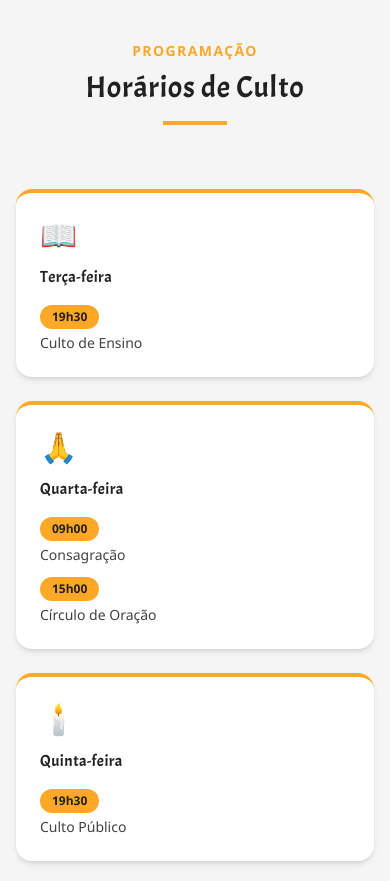
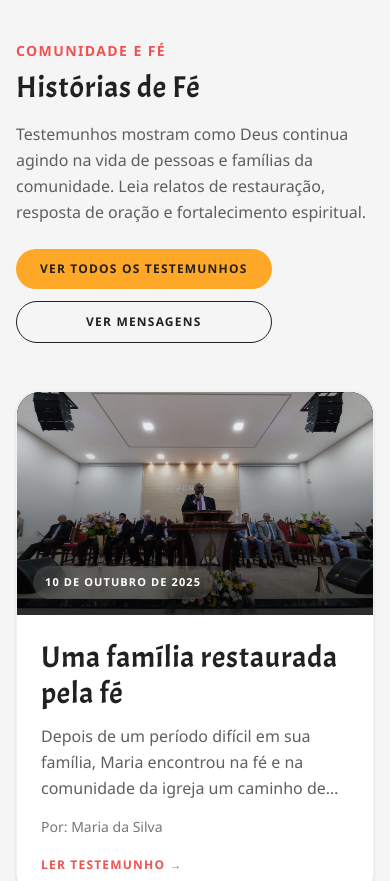
Before and after one commit to JrValerio/admadureira-atibaia, a Next.js app: page / in a window 390 px wide. Shown: the part 6020-6901 px from the top of the page. Built offline with nearby package versions, Linux system fonts and the light colour scheme; no server answers.

Commit message:
feat: add testimonies highlights to home

```diff
--- a/src/app/page.tsx
+++ b/src/app/page.tsx
@@ -5,6 +5,7 @@ import Destaques from "@/sections/Destaques";
 import ProximosEventos from "@/sections/ProximosEventos";
 import Cultos from "@/sections/Cultos";
 import UltimasMensagens from "@/sections/UltimasMensagens";
+import HistoriasDeFe from "@/sections/HistoriasDeFe";
 
 export default function Home() {
   return (
@@ -15,6 +16,7 @@ export default function Home() {
       <Destaques />
       <ProximosEventos />
       <UltimasMensagens />
+      <HistoriasDeFe />
       <Cultos />
     </main>
   );
--- /dev/null
+++ b/src/sections/HistoriasDeFe.tsx
@@ -0,0 +1,94 @@
+import Image from "next/image";
+import Link from "next/link";
+import { getTestemunhosRecentes } from "@/data/testemunhos";
+
+function formatDate(data: string) {
+  return new Intl.DateTimeFormat("pt-BR", {
+    day: "2-digit",
+    month: "long",
+    year: "numeric",
+  }).format(new Date(`${data}T12:00:00-03:00`));
+}
+
+export default function HistoriasDeFe() {
+  const testemunhos = getTestemunhosRecentes(2);
+
+  return (
+    <section id="testemunhos" className="py-24 bg-[#f5f5f5]">
+      <div className="max-w-6xl mx-auto px-4">
+        <div className="flex items-end justify-between gap-6 flex-wrap mb-12">
+          <div className="max-w-2xl">
+            <p className="text-[#ef5350] text-sm font-semibold tracking-widest uppercase mb-2">
+              Comunidade e fé
+            </p>
+            <h2 className="font-acme text-3xl md:text-4xl text-[#212121] tracking-wide mb-4">
+              Histórias de Fé
+            </h2>
+            <p className="text-[#5f5f5f] leading-relaxed">
+              Testemunhos mostram como Deus continua agindo na vida de pessoas e
+              famílias da comunidade. Leia relatos de restauração, resposta de
+              oração e fortalecimento espiritual.
+            </p>
+          </div>
+
+          <div className="flex flex-col sm:flex-row gap-3">
+            <Link
+              href="/testemunhos"
+              className="inline-flex items-center justify-center bg-[#ffa726] hover:bg-[#ffb74d] text-[#212121] font-bold text-xs tracking-widest uppercase px-6 py-3 rounded-full transition-colors"
+            >
+              Ver todos os testemunhos
+            </Link>
+            <Link
+              href="/mensagens"
+              className="inline-flex items-center justify-center border border-[#212121] text-[#212121] hover:bg-[#212121] hover:text-white font-bold text-xs tracking-widest uppercase px-6 py-3 rounded-full transition-colors"
+            >
+              Ver mensagens
+            </Link>
+          </div>
+        </div>
+
+        <div className="grid grid-cols-1 lg:grid-cols-2 gap-8">
+          {testemunhos.map((testemunho) => (
+            <Link
+              key={testemunho.slug}
+              href={`/testemunhos/${testemunho.slug}`}
+              className="group rounded-3xl overflow-hidden bg-white border border-black/5 shadow-sm hover:shadow-lg transition-shadow"
+            >
+              <div className="relative aspect-[16/10] bg-[#111] overflow-hidden">
+                <Image
+                  src={testemunho.foto ?? "/pulpito-da-igreja.jpg"}
+                  alt={testemunho.titulo}
+                  fill
+                  sizes="(max-width: 1024px) 100vw, 50vw"
+                  className="object-cover group-hover:scale-[1.03] transition-transform duration-300"
+                />
+                <div className="absolute inset-0 bg-linear-to-t from-black/75 via-black/25 to-transparent" />
+                <div className="absolute left-4 bottom-4 rounded-full bg-white/12 px-3 py-2 backdrop-blur-sm text-white text-[11px] font-semibold tracking-widest uppercase">
+                  {formatDate(testemunho.data)}
+                </div>
+              </div>
+
+              <div className="p-6 md:p-8">
+                {testemunho.youtubeId && (
+                  <p className="text-[#ef5350] text-[11px] font-semibold tracking-widest uppercase mb-2">
+                    Vídeo testemunho
+                  </p>
+                )}
+                <h3 className="font-acme text-3xl text-[#212121] tracking-wide mb-3 group-hover:text-[#ef5350] transition-colors">
+                  {testemunho.titulo}
+                </h3>
+                <p className="text-[#5f5f5f] leading-relaxed line-clamp-3 mb-4">
+                  {testemunho.resumo}
+                </p>
+                <p className="text-[#777] text-sm">Por: {testemunho.nome}</p>
+                <p className="text-[#ef5350] text-xs font-semibold tracking-widest uppercase mt-5">
+                  Ler testemunho →
+                </p>
+              </div>
+            </Link>
+          ))}
+        </div>
+      </div>
+    </section>
+  );
+}
```
